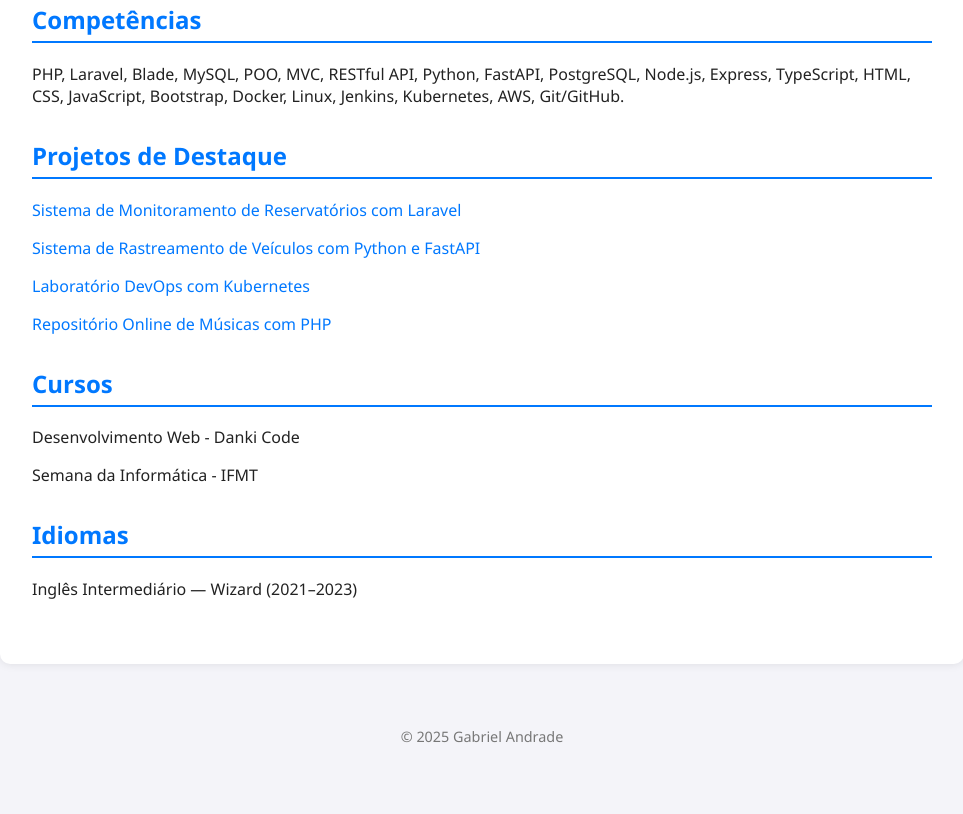
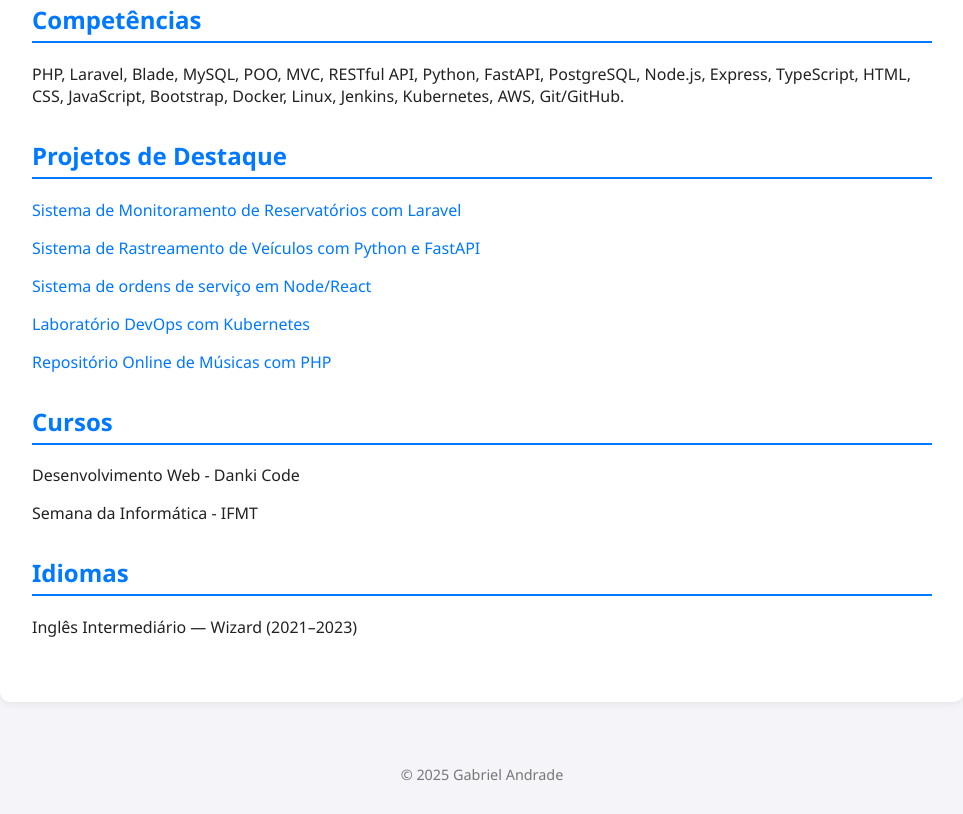
Before and after one commit to gabrielandradecunha/curriculo, a plain HTML site: page index.html in a window 1280 px wide. Shown: the part 1105-1919 px from the top of the page, without its empty margins (158-1121 px from the left). Before the commit the page ends 1881 px from the top, so only its background shows below. Drawn offline with Linux system fonts and the light colour scheme.

Commit message:
Update index.html

```diff
--- a/index.html
+++ b/index.html
@@ -116,6 +116,7 @@
       <ul>
         <li><a href="https://github.com/gabrielandradecunha/monitoramento-reservatorio" target="_blank">Sistema de Monitoramento de Reservatórios com Laravel</a></li>
         <li><a href="https://github.com/gabrielandradecunha/sistema_de_rastreamento" target="_blank">Sistema de Rastreamento de Veículos com Python e FastAPI</a></li>
+        <li><a href="https://github.com/gabrielandradecunha/os_app" target="_blank">Sistema de ordens de serviço em Node/React</a></li>
         <li><a href="https://github.com/gabrielandradecunha/kubelab" target="_blank">Laboratório DevOps com Kubernetes</a></li>
         <li><a href="https://github.com/gabrielandradecunha/mymp3" target="_blank">Repositório Online de Músicas com PHP</a></li>
       </ul>
```
